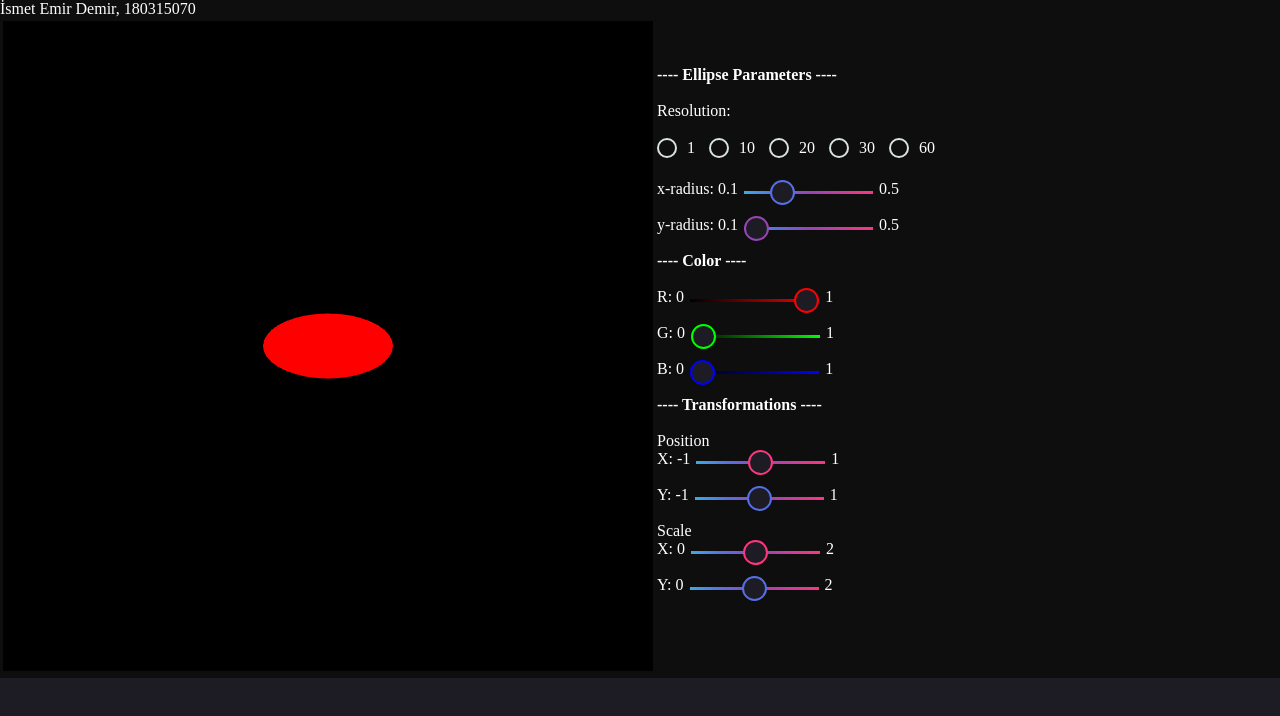
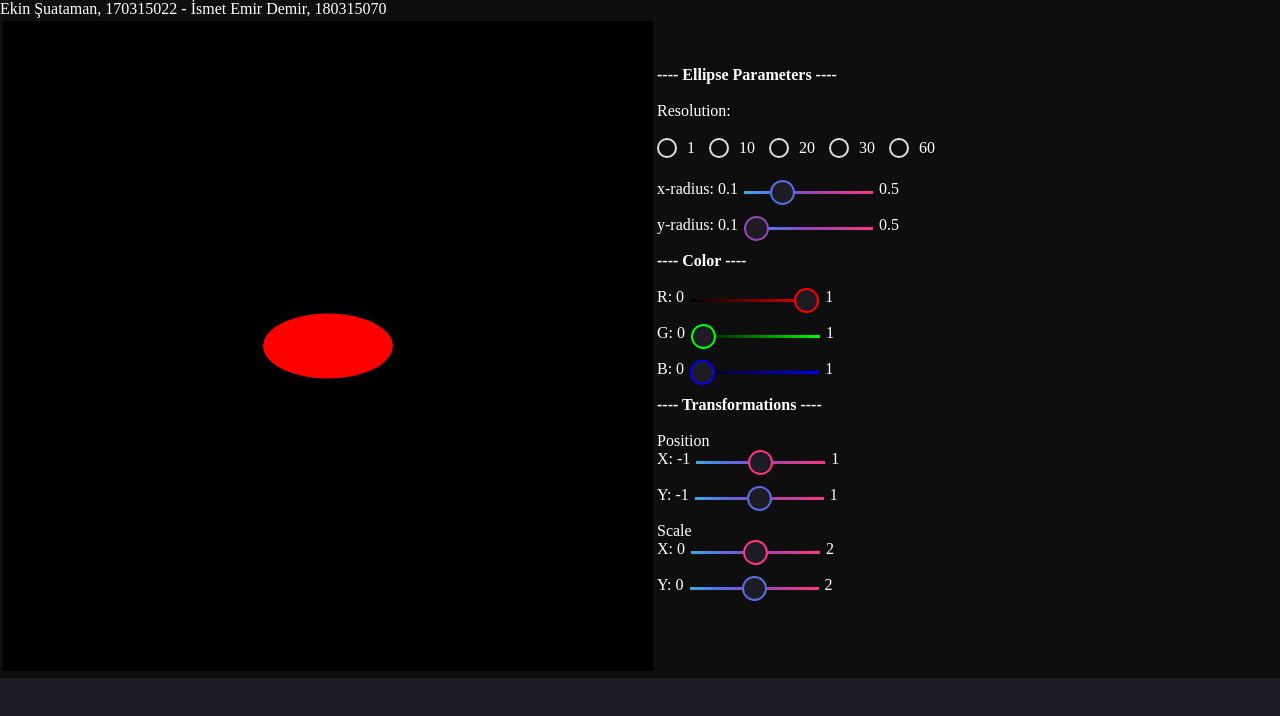
Before and after one commit to emyrdemir/cg_hw2, a plain HTML site: page index.html in a window 1280 px wide. Drawn offline with Linux system fonts and the light colour scheme.

Commit message:
Update index.html
added collaborator

```diff
--- a/index.html
+++ b/index.html
@@ -186,7 +186,7 @@ void main()
 <body style="background-color:rgb(14, 14, 14); color: white;">
 
 <div>
-İsmet Emir Demir, 180315070
+Ekin Şuataman, 170315022 - İsmet Emir Demir, 180315070
 </div>
 <table>
 	<td>
```
